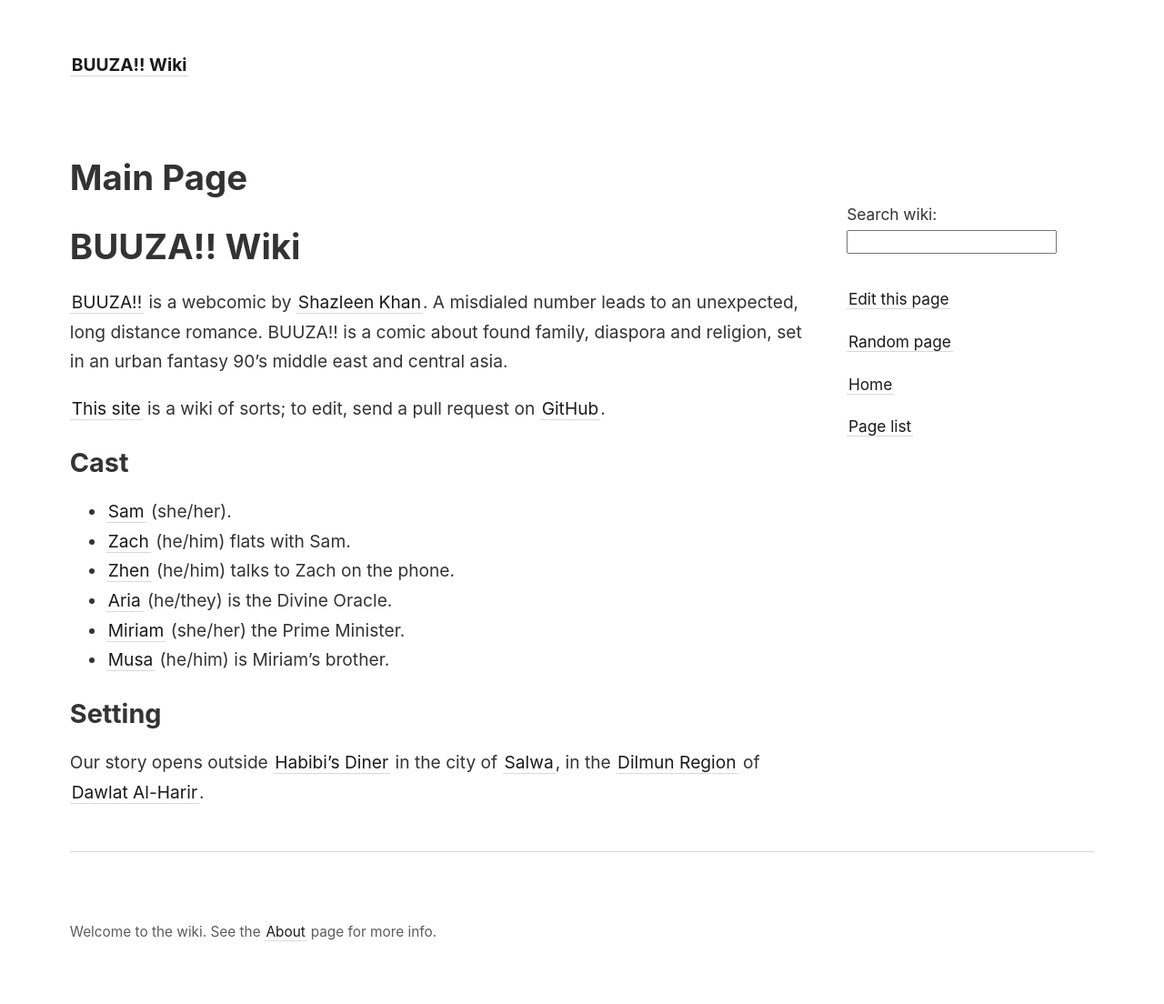
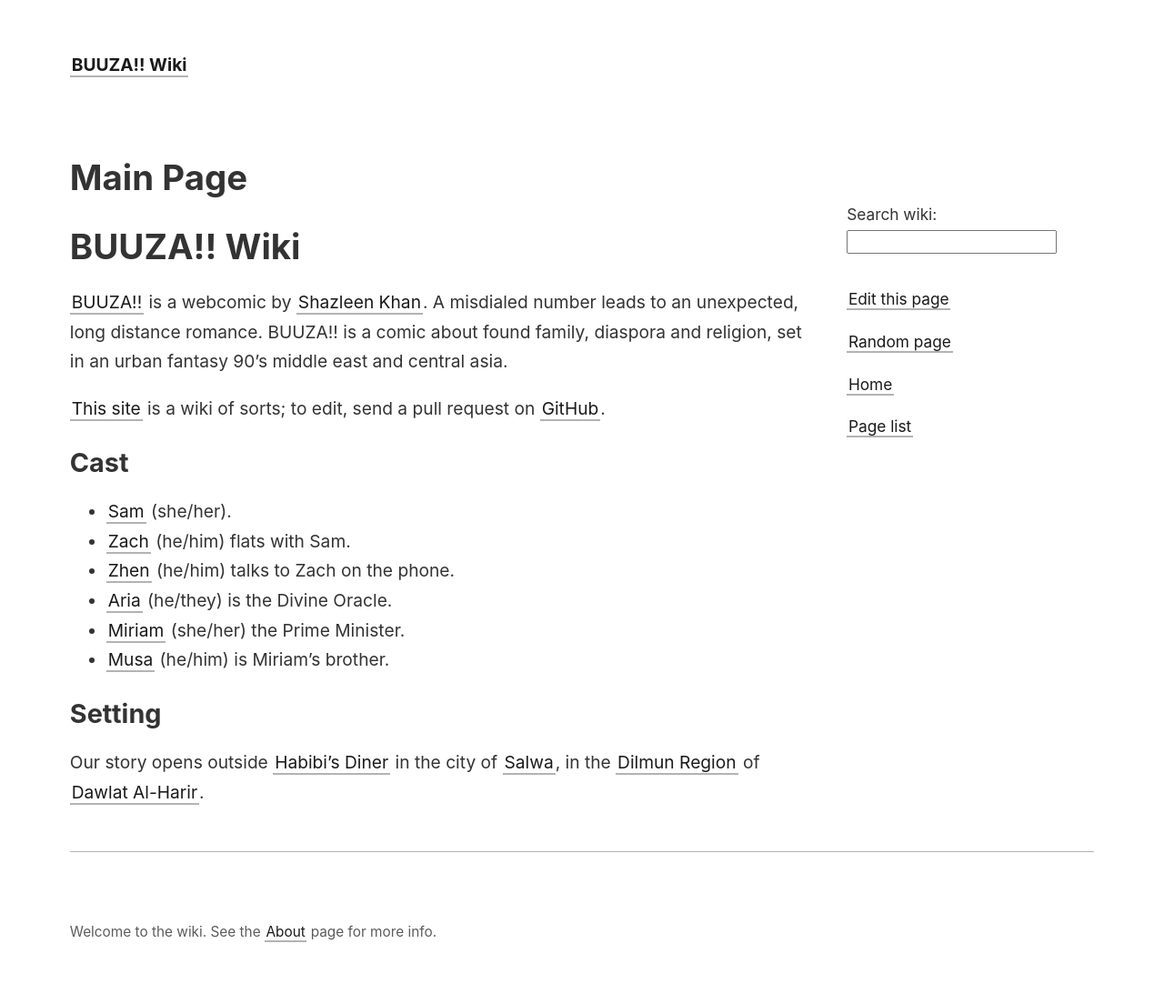
Before and after one commit to IFcoltransG/buuza-wiki, a Jekyll site: the page built from _wiki/index.md, in a window 1280 px wide. Shown: the whole page at 91% size. Built offline with Jekyll 4.4.1, drawn with Linux system fonts in a browser that asks for light colours.

Commit message:
Make links more prominent

```diff
--- a/_sass/_style.scss
+++ b/_sass/_style.scss
@@ -1,7 +1,7 @@
 $color-primary: hsl(0, 0%, 10%);
 $color-text: hsl(0, 0%, 20%);
 $color-subtext: hsl(0, 0%, 30%);
-$color-border: hsl(0, 0%, 85%);
+$color-border: hsl(0, 0%, 70%);
 $color-box-background: mix($color-primary, white, 4%);
 $border-radius: 4px;
 $font-family: -apple-system, BlinkMacSystemFont, Segoe UI, Helvetica, Arial,
@@ -79,7 +79,7 @@ a {
   transition: background 300ms;
   padding: 0 0.1em;
   text-decoration: none;
-  border-bottom: 1px solid $color-border;
+  border-bottom: 2px solid $color-border;
   color: $color-primary;
   &:hover {
     color: black !important;
```
